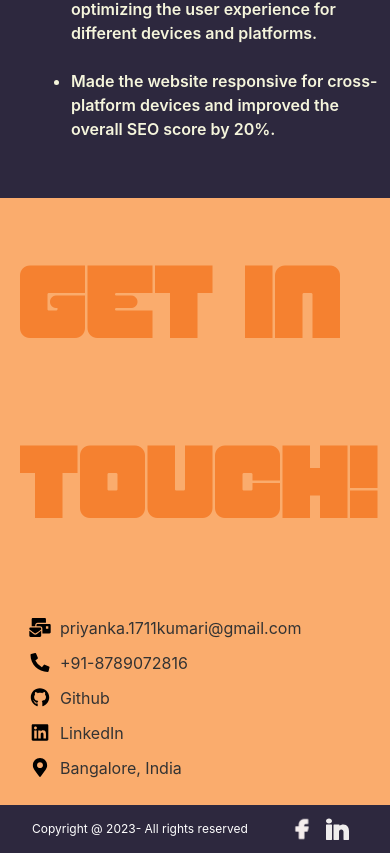
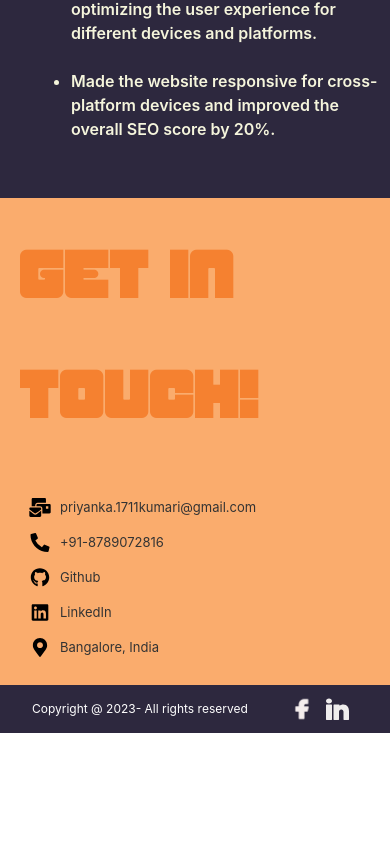
Before and after one commit to priyannka098/portfolio, a React (Create React App) app: page /#/ in a window 390 px wide. Shown: the part 3018-3871 px from the top of the page. After the commit the page ends 3751 px from the top, so only its background shows below. Built offline with nearby package versions, Linux system fonts and the light colour scheme.

Commit message:
final styling

```diff
--- a/src/ContactComponent/Contact.css
+++ b/src/ContactComponent/Contact.css
@@ -35,10 +35,10 @@
     color: #666;
     font-size: 20px;
 }
-.contact-form li a .contact-form li p {
+.contact-form li a, .contact-form li p {
     color: #333;
     text-decoration: none;
-    font-size: 14px;
+    font-size: 16px;
 }
 .contact-image {
     flex: 1;
@@ -102,4 +102,17 @@
         opacity: 0.7;
         margin: 0;
     }
+
+    #contact-text {
+        font-size: 80px;
+        font-weight: 700;
+        color:  #f36f17;
+        font-family: 'happytalk';
+        opacity: 0.7;
     }
+    .contact-form li a, .contact-form li p {
+        color: #333;
+        text-decoration: none;
+        font-size: 13px;
+    }
+    }
```
